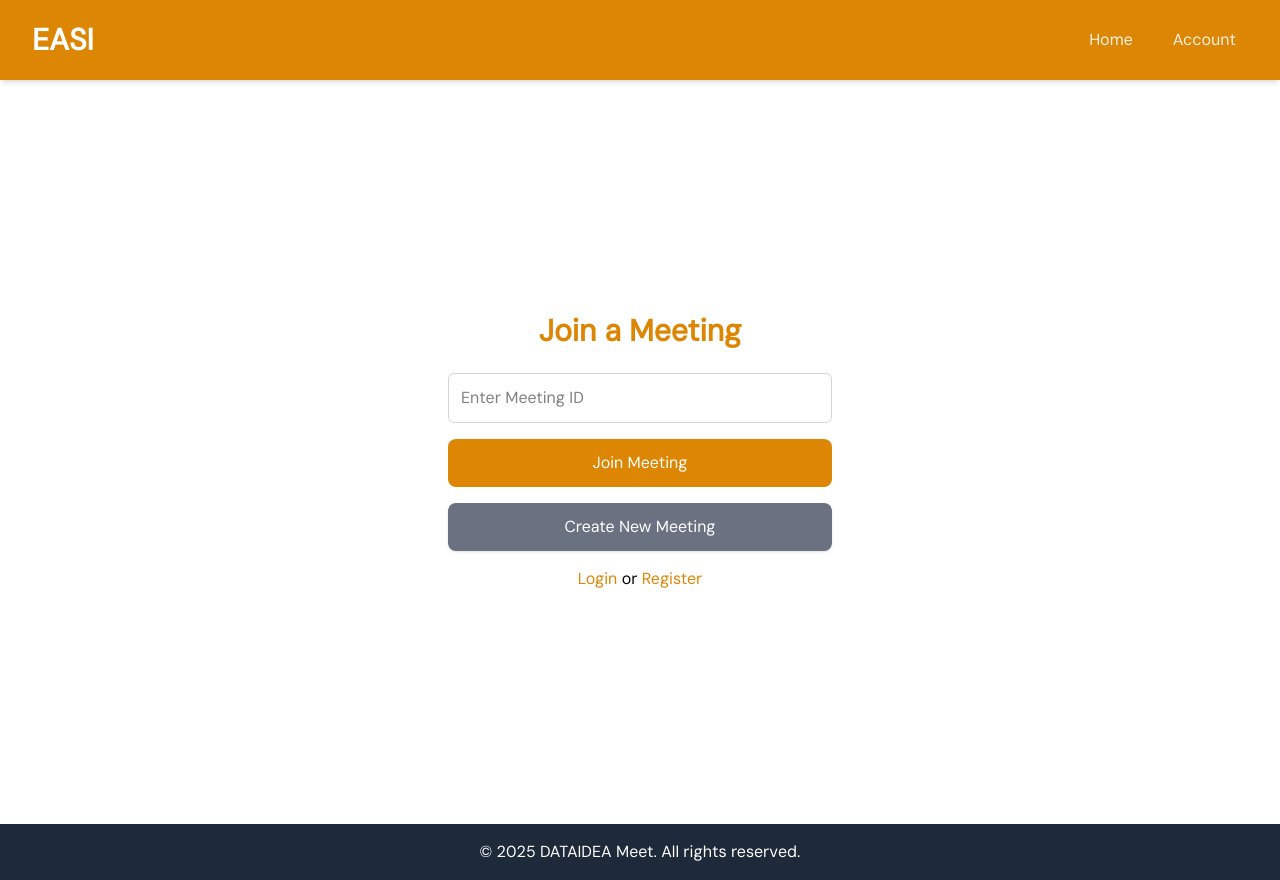
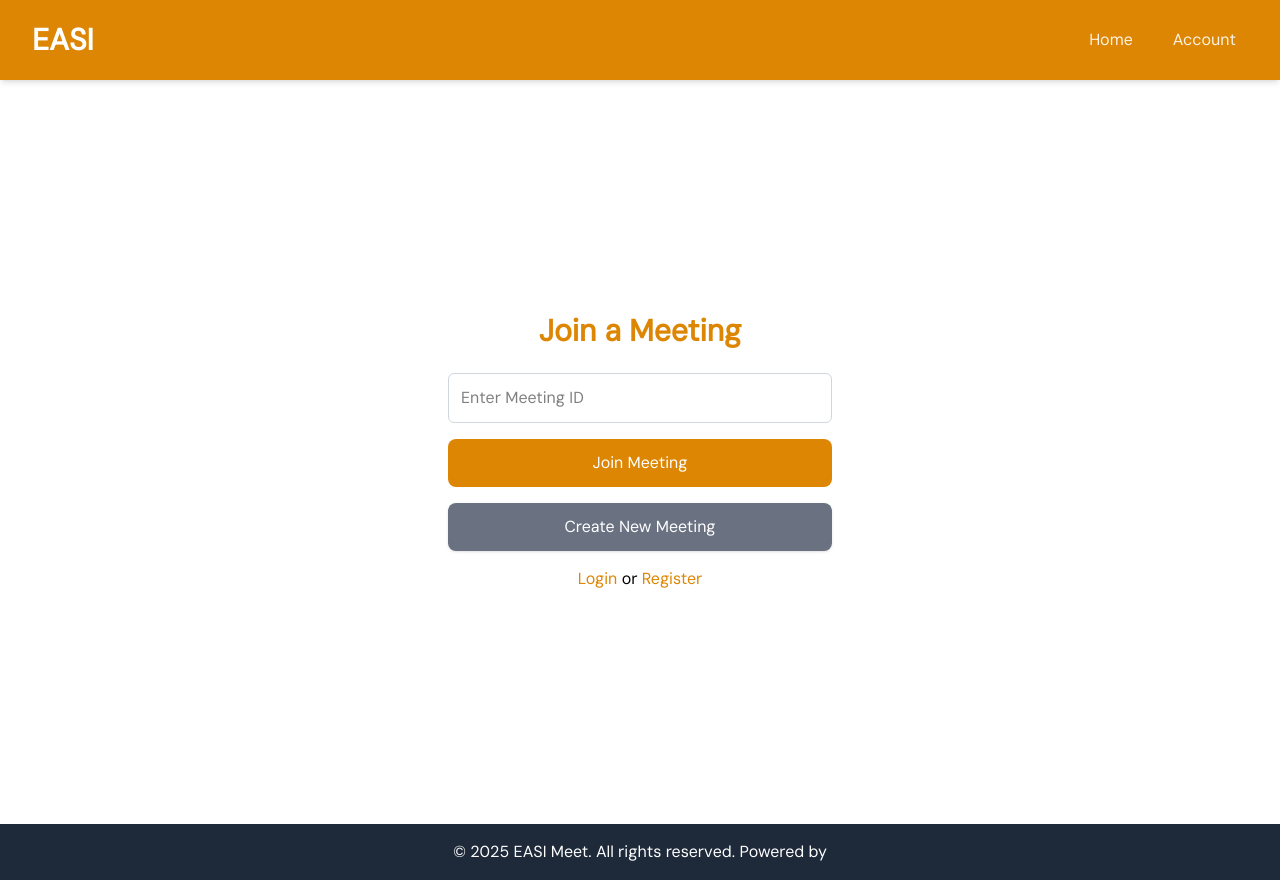
Before and after one commit to dataideaorg/easi-meet, a React (Vite) app: page / in a window 1280 px wide. Built offline with nearby package versions, Linux system fonts and the light colour scheme.

Commit message:
fix: update navbar restriction

```diff
--- a/src/pages/HomePage.tsx
+++ b/src/pages/HomePage.tsx
@@ -80,7 +80,8 @@ const HomePage: React.FC = () => {
         </div>
       </main>
       <footer className="bg-gray-800 w-full py-4 text-center text-white">
-        &copy; 2025 DATAIDEA Meet. All rights reserved.
+        &copy; 2025 EASI Meet. All rights reserved. Powered by
+        {/* <a href="https://dataidea.org" className="text-[#DD8604] text-decoration-underline">DATAIDEA</a> */}
       </footer>
     </div>
   );
```
